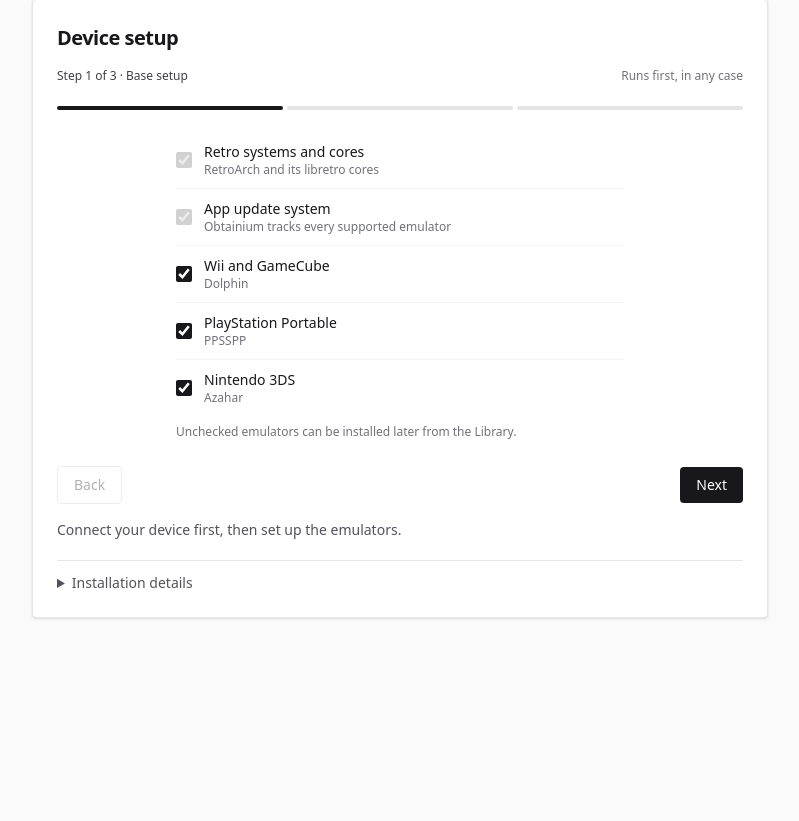
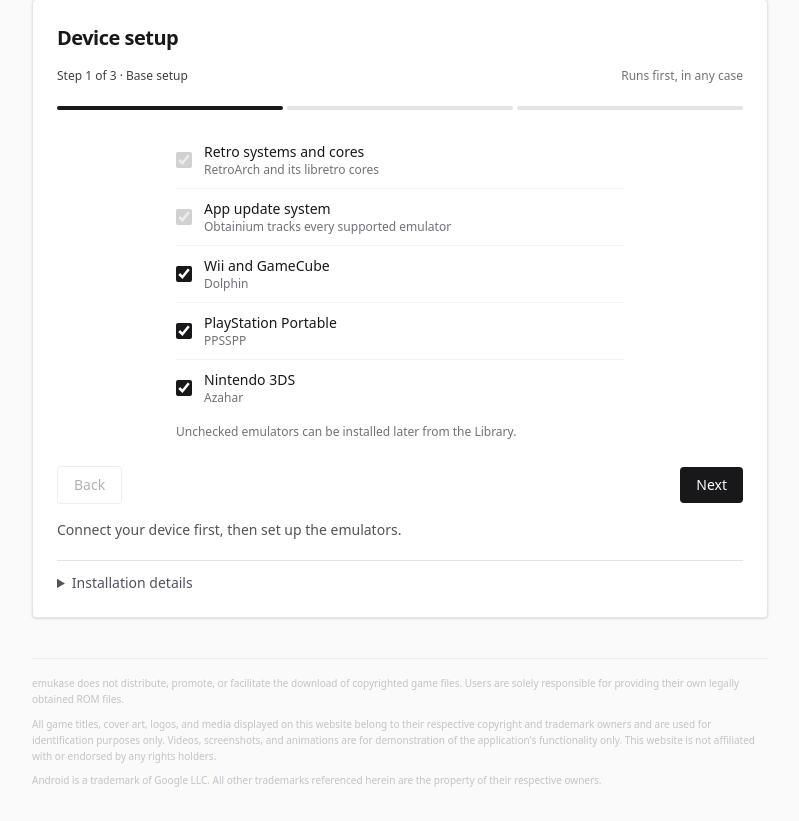
Before and after one commit to Shape6253/emukase, a Svelte app: page / in a window 1280 px wide. Shown: the part 319-1140 px from the top of the page, without its empty margins (240-1039 px from the left). Before the commit the page ends 977 px from the top, so only its background shows below. Built offline with nearby package versions, Linux system fonts and the light colour scheme.

Commit message:
feat(ui): add copyright and trademark notices to the footer

```diff
--- a/src/App.svelte
+++ b/src/App.svelte
@@ -25,7 +25,7 @@
   onDestroy(() => router.destroy());
 </script>
 
-<main class="mx-auto flex min-h-svh w-full max-w-3xl flex-col gap-6 px-4 py-10">
+<main class="mx-auto flex w-full max-w-3xl flex-1 flex-col gap-6 px-4 py-10">
   <header class="flex flex-wrap items-center justify-between gap-2 px-2.5">
     <h1
       aria-label="emukase, named after omakase"
@@ -79,3 +79,22 @@
     </div>
   {/if}
 </main>
+
+<footer class="mx-auto w-full max-w-3xl shrink-0 px-4 pb-8 text-[10px] leading-relaxed text-zinc-400/60 dark:text-zinc-600/60">
+  <div class="space-y-2 border-t border-zinc-200/60 pt-4 dark:border-zinc-800/60">
+    <p>
+      emukase does not distribute, promote, or facilitate the download of copyrighted game files.
+      Users are solely responsible for providing their own legally obtained ROM files.
+    </p>
+    <p>
+      All game titles, cover art, logos, and media displayed on this website belong to their respective
+      copyright and trademark owners and are used for identification purposes only. Videos, screenshots,
+      and animations are for demonstration of the application's functionality only. This website is not
+      affiliated with or endorsed by any rights holders.
+    </p>
+    <p>
+      Android is a trademark of Google LLC. All other trademarks referenced herein are the property of
+      their respective owners.
+    </p>
+  </div>
+</footer>
--- a/src/app.css
+++ b/src/app.css
@@ -6,6 +6,12 @@
 
 :root {
   color-scheme: light dark;
+}
+
+#app {
+  display: flex;
+  min-height: 100svh;
+  flex-direction: column;
 }
 
 body {
```
